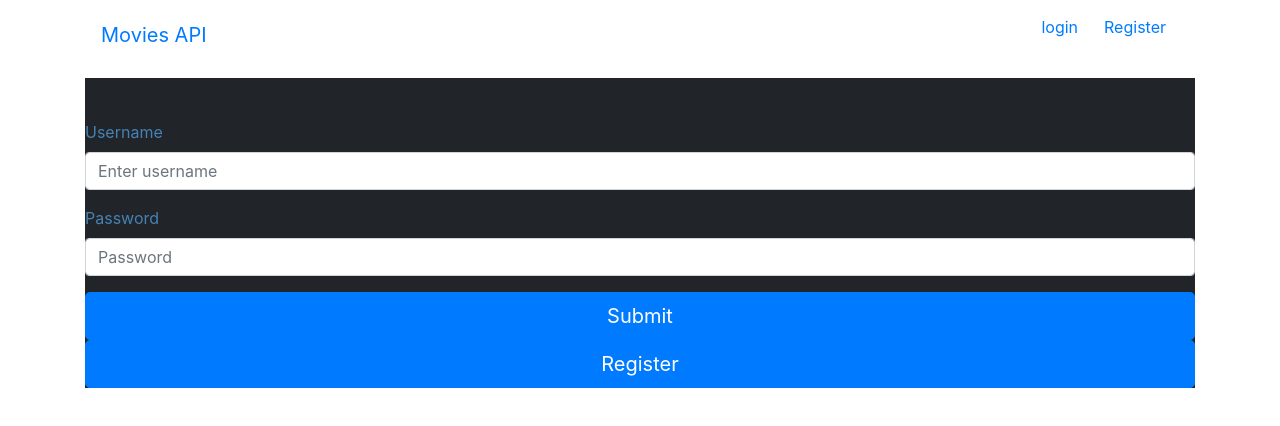
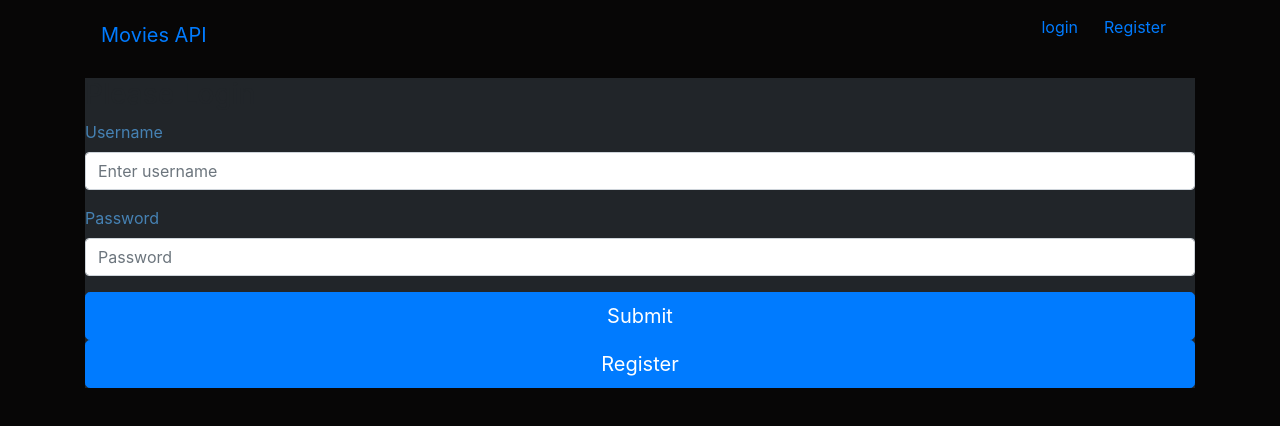
Before and after one commit to Filip-Sazdov/movie_api-client, a React (Vite) app: page / in a window 1280 px wide. Shown: the top 426 px of the page. Built offline with nearby package versions, Linux system fonts and the light colour scheme.

Commit message:
Add background color.

```diff
--- a/src/index.scss
+++ b/src/index.scss
@@ -3,3 +3,7 @@ $color: steelblue;
 .my-flix {
 	color: $color;
 }
+
+body {
+	background-color: rgb(7, 6, 6);
+}
```
